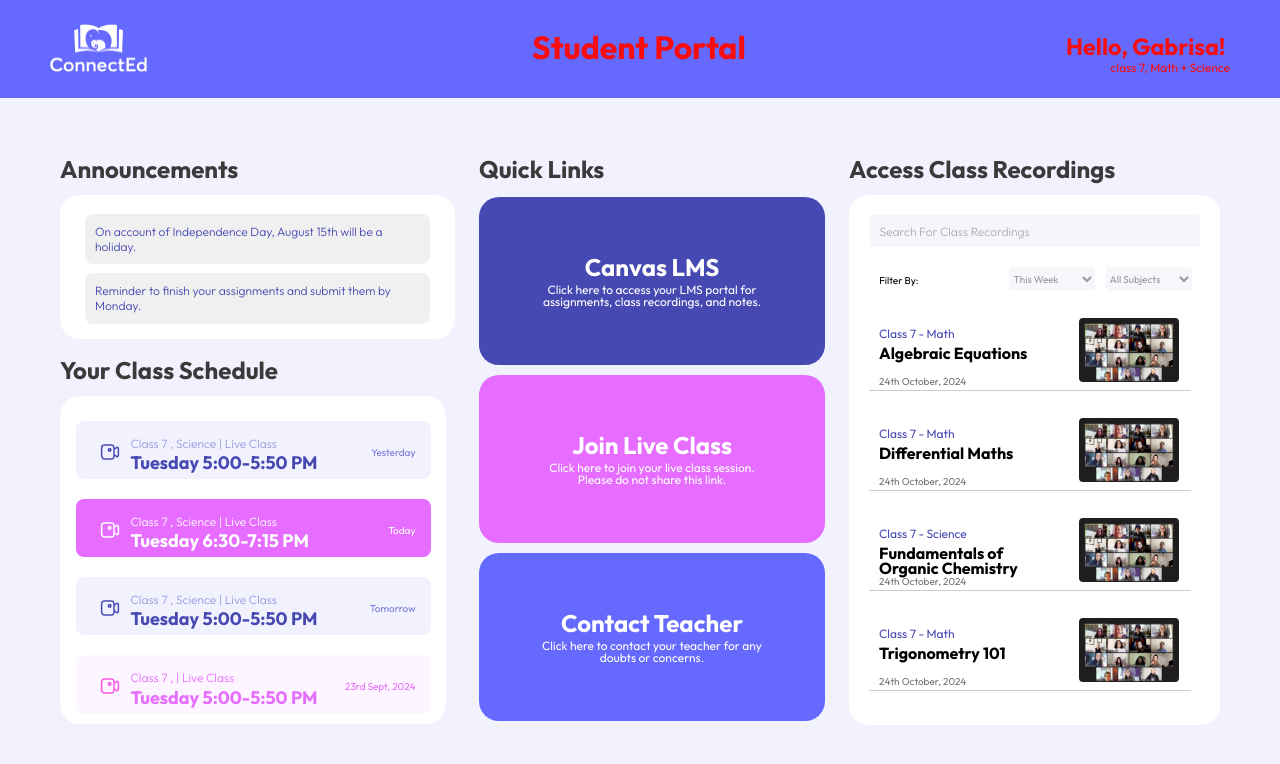
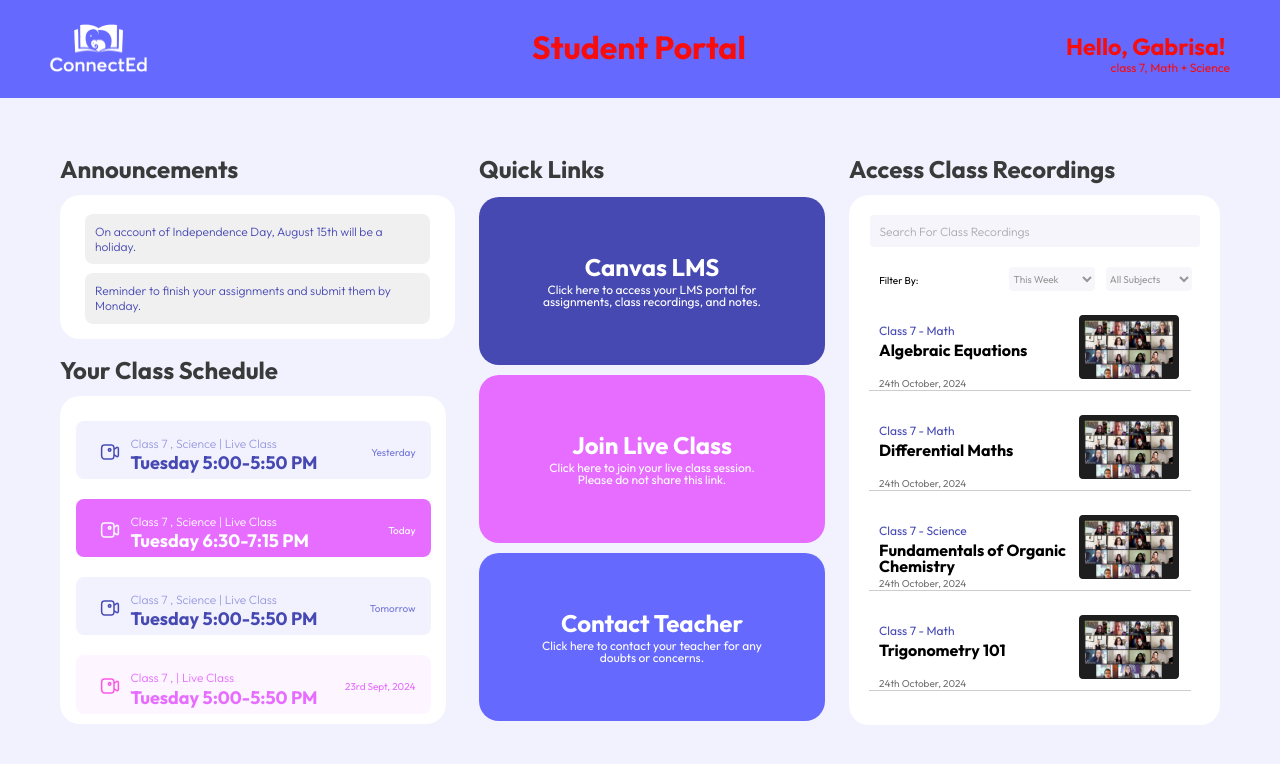
Before and after one commit to aahmadshaik/Student-Portal-UI, a Next.js app: page / in a window 1280 px wide. Shown: the top 764 px of the page. Built offline with nearby package versions, Linux system fonts and the light colour scheme.

Commit message:
text overlapping

```diff
--- a/src/app/assets/styles/ClassRecordings.css
+++ b/src/app/assets/styles/ClassRecordings.css
@@ -142,7 +142,7 @@
   color: #4749b3;
 }
 .session-info {
-  width: 149px;
+  max-width: 250px;
   height: 11px;
   font-family: "Outfit", sans-serif;
   font-weight: 700;
@@ -150,6 +150,7 @@
   line-height: 15.84px;
   color: #000000;
   /* margin-top: 8px; */
+  margin-bottom: 5px;
 }
 
 .recording-date {
```
